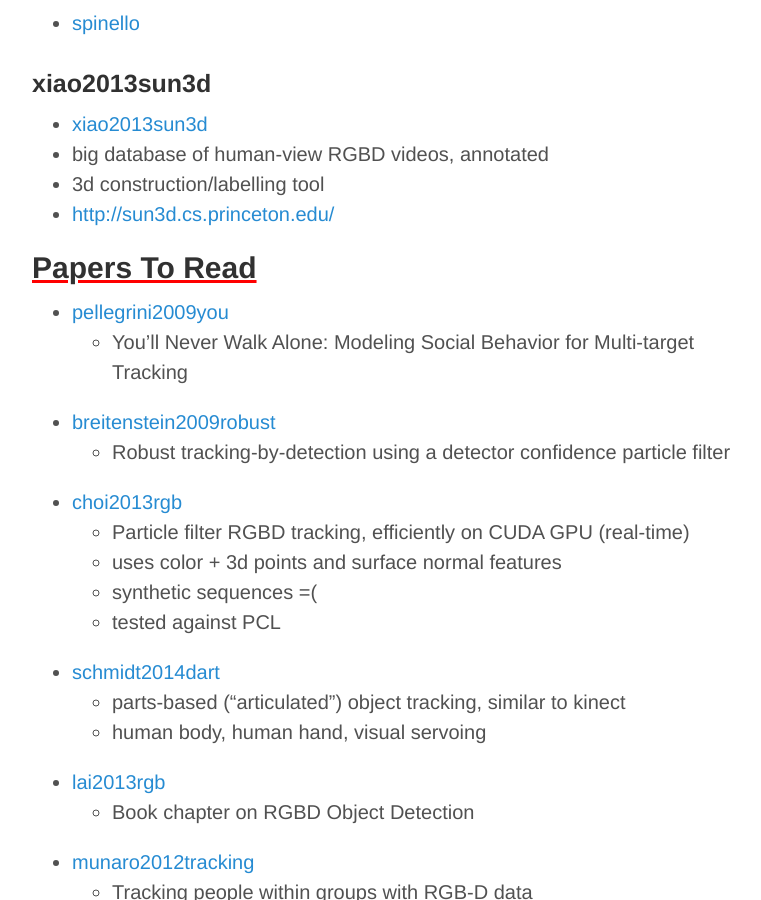
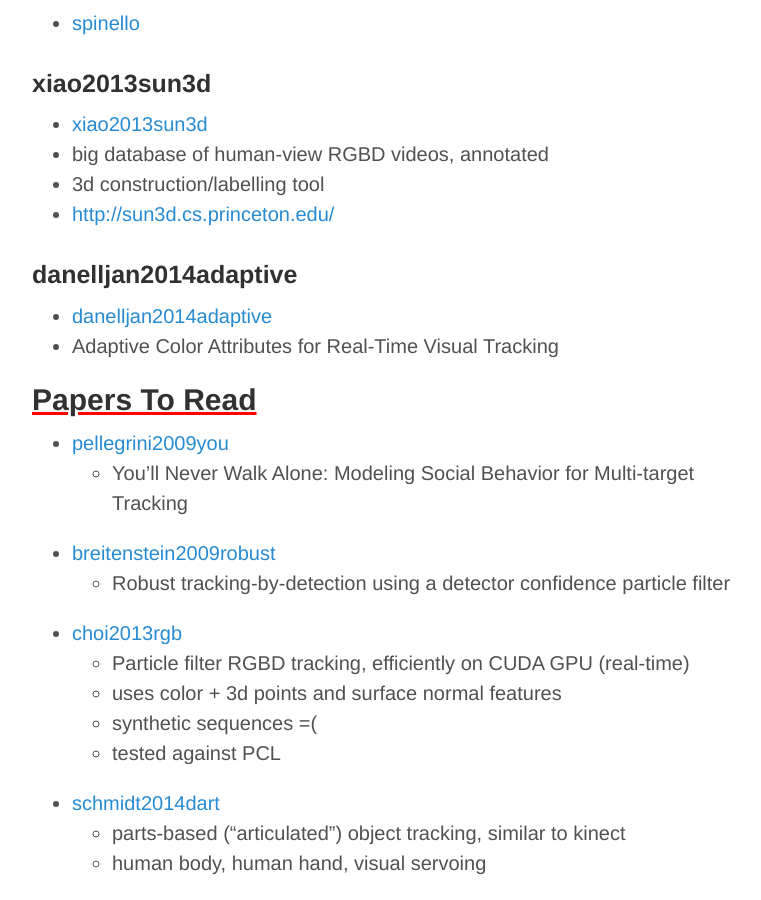
Before and after one commit to victorgan/victorgan.github.io, a Jekyll site: the page built from _posts/2014-10-06-tracking-state-of-the-art.md, in a window 1280 px wide and 900 px high, scrolled down 1877 px. Shown: the whole window, without its empty margins (248-1009 px from the left). Built offline with Jekyll 4.4.1, drawn with Linux system fonts in a browser that asks for light colours; nearby versions of some CDN libraries; library files that are not in the unit come from our copies; comment, search, counter and statistics services are not loaded.

Commit message:
Update 2014-10-06-tracking-state-of-the-art.md

```diff
--- a/_posts/2014-10-06-tracking-state-of-the-art.md
+++ b/_posts/2014-10-06-tracking-state-of-the-art.md
@@ -66,6 +66,12 @@ semi-B[13], Struck[14] and VTD[17] ([song2013tracking]({{ site.url }}/assets/pap
 - 3d construction/labelling tool
 - [http://sun3d.cs.princeton.edu/](http://sun3d.cs.princeton.edu/)
 
+
+### danelljan2014adaptive
+
+- [danelljan2014adaptive]({{ site.url }}/assets/papers/danelljan2014adaptive.pdf)
+- Adaptive Color Attributes for Real-Time Visual Tracking
+
 ## Papers To Read
 
 - [pellegrini2009you]({{ site.url }}/assets/papers/pellegrini2009you.pdf)
```
